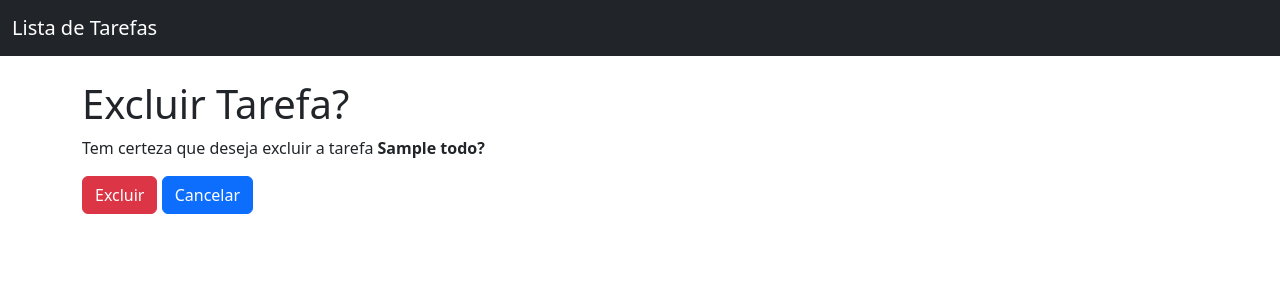
After one commit to juliomsouza/todostreinaweb, a Django app: page /delete/1 in a window 1280 px wide. The commit adds this page. Shown: the top 300 px of the page. Run offline with Django 4.2, Linux system fonts and the light colour scheme; tables that the repository leaves empty hold one stand-in row (values such as "Sample post").

```diff
--- a/setup/urls.py
+++ b/setup/urls.py
@@ -1,6 +1,6 @@
 from django.contrib import admin
 from django.urls import path
-from todos.views import TodoListView, TodoCreateView, TodoUpdateView
+from todos.views import TodoListView, TodoCreateView, TodoUpdateView, TodoDeleteView, TodoCompleteView
 
 
 urlpatterns = [
@@ -8,4 +8,6 @@ urlpatterns = [
     path("", TodoListView.as_view(), name="todo_list"),
     path("create", TodoCreateView.as_view(), name="todo_create"),
     path("update/<int:pk>", TodoUpdateView.as_view(), name="todo_update"),
+    path("delete/<int:pk>", TodoDeleteView.as_view(), name="todo_delete"),
+    path("complete/<int:pk>", TodoCompleteView.as_view(), name="todo_complete"),
 ]
--- a/todos/models.py
+++ b/todos/models.py
@@ -1,4 +1,5 @@
 from django.db import models
+from datetime import date
 
 
 class Todo(models.Model):
@@ -6,3 +7,11 @@ class Todo(models.Model):
     created_at = models.DateTimeField(auto_now_add=True, null=False, blank=False)
     deadline = models.DateField('Data para Terminar',null=False, blank=False)
     finished_at = models.DateField(null=True, blank=True)
+
+    class Meta:
+        ordering = ["deadline"]
+
+    def mark_as_complete(self):
+        if not self.finished_at:
+            self.finished_at = date.today()
+            self.save()
--- /dev/null
+++ b/todos/templates/todos/todo_confirm_delete.html
@@ -0,0 +1,19 @@
+
+{% extends "base.html" %}
+
+{% block page_title %}
+    Excluir Tarefa
+{% endblock page_title %}
+
+{% block content %}
+    <h1>Excluir Tarefa?</h1>
+    <p>Tem certeza que deseja excluir a tarefa <strong>{{ todo.title }}?</strong></p>
+    <form method="POST">
+        {% csrf_token %}
+
+        <button type="submit" class="btn btn-danger">Excluir</button>
+        <a href="{% url 'todo_list' %}" class="btn btn-primary">Cancelar</a>
+    </form>
+
+{% endblock content %}
+    <h1>Excluir</h1>
--- a/todos/views.py
+++ b/todos/views.py
@@ -1,7 +1,8 @@
 from django.shortcuts import render
-from django.views.generic import ListView, CreateView, UpdateView
+from django.views.generic import ListView, CreateView, UpdateView, DeleteView, View
 from .models import Todo
 from django.urls import reverse_lazy
+from django.shortcuts import get_object_or_404, redirect
 
 
 class TodoListView(ListView):
@@ -18,3 +19,17 @@ class TodoUpdateView(UpdateView):
     model = Todo
     fields = ["title", "deadline"]
     success_url = reverse_lazy('todo_list')
+
+
+class TodoDeleteView(DeleteView):
+    model = Todo
+    success_url = reverse_lazy('todo_list')
+
+
+class TodoCompleteView(View):
+    def get(self, request, pk):
+        todo = get_object_or_404(Todo, pk=pk)
+        #todo.finished_at = date.today()
+        #todo.save()
+        todo.mark_as_complete()
+        return redirect("todo_list")
```
Also changed, not shown: todos/templates/todos/todo_list.html (+8 -3 lines).
